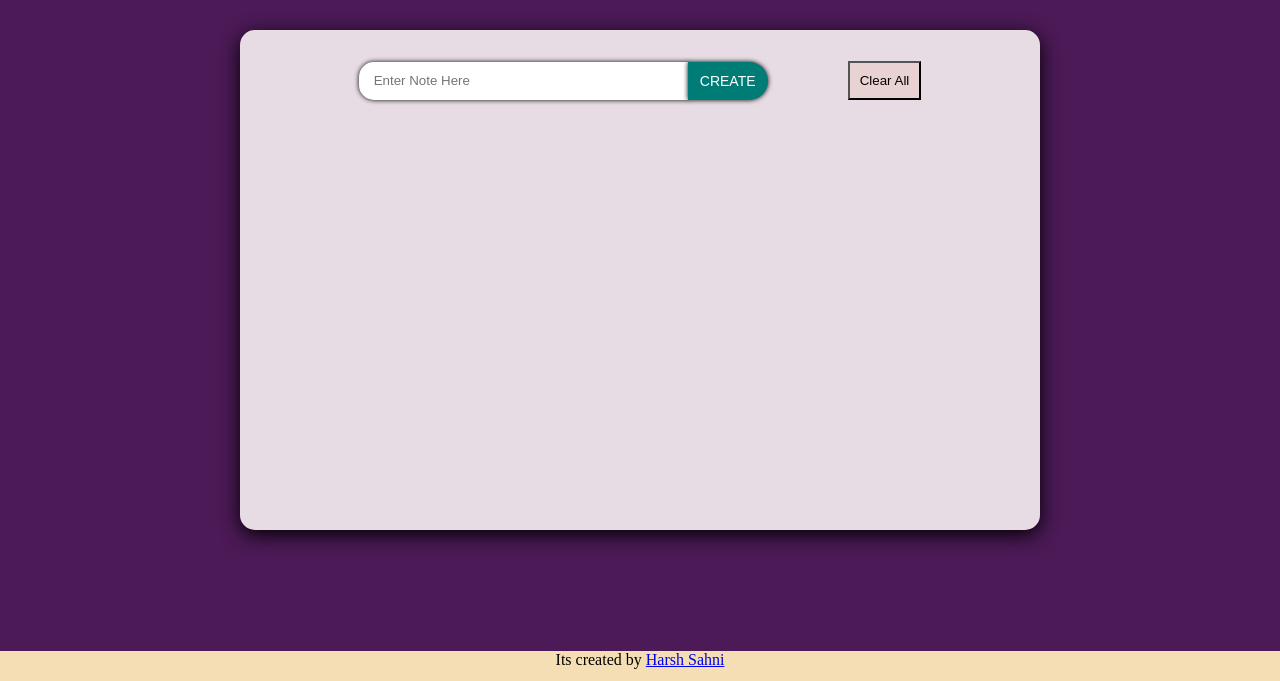
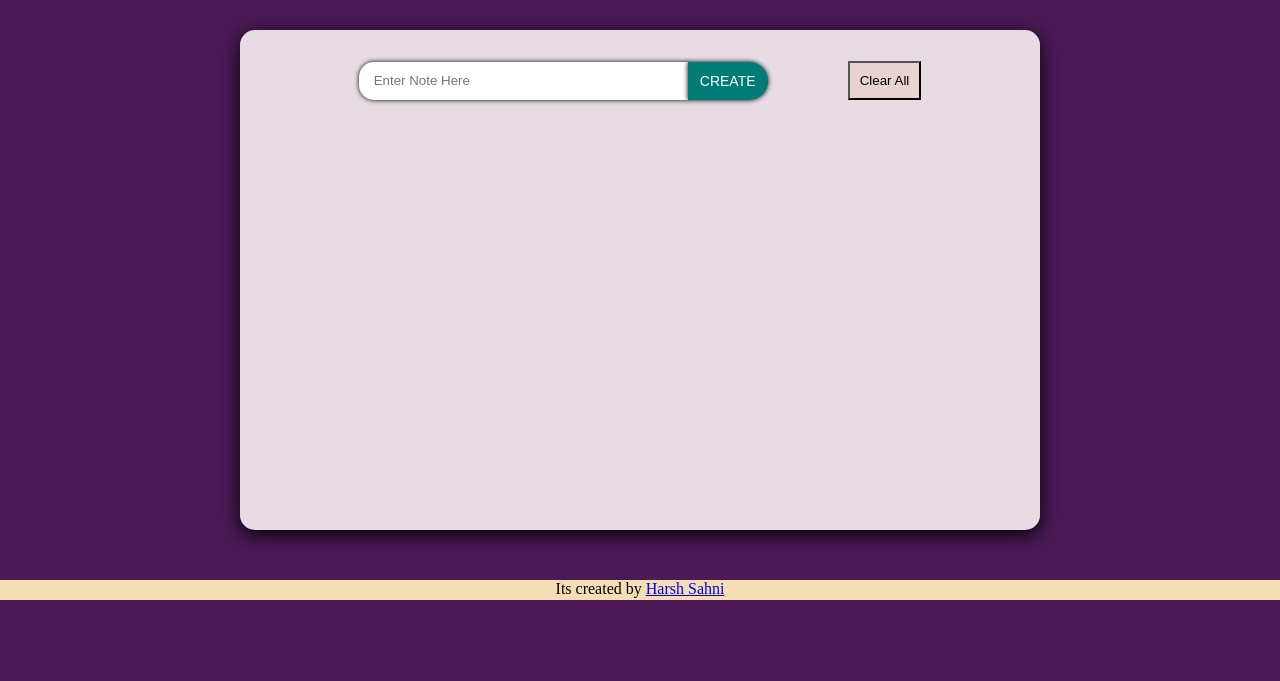
Before and after one commit to harsh-mohan-99/Notes-maker, a plain HTML site: page Notes_maker.html in a window 1280 px wide. Shown: the part 119-800 px from the top of the page. Drawn offline with Linux system fonts and the light colour scheme.

Commit message:
Update Notes_maker.html

```diff
--- a/Notes_maker.html
+++ b/Notes_maker.html
@@ -97,11 +97,11 @@
             justify-content: space-evenly;
         }
         footer{
-            width: 100%;
-            height: 30px;
+            /* width: 100%; */
+            height: 20px;
             text-align: center;
             background: wheat;
-            position: absolute;
+            /* position: absolute; */
             bottom: 0px;
         }
 
@@ -159,11 +159,12 @@
             </div>
             <div class="notes"></div>
         </div>
-        <footer>
-            Its created by <a href="#">Harsh Sahni</a>
-        </footer>
 
     </main>
+    <footer>
+        Its created by <a href="#">Harsh Sahni</a>
+    </footer>
+</body>
     <script>
         let input = document.querySelector('input');
         let notes_data = document.querySelector('.notes');
@@ -257,6 +258,5 @@
         });
 
     </script>
-</body>
 
 </html>
```
